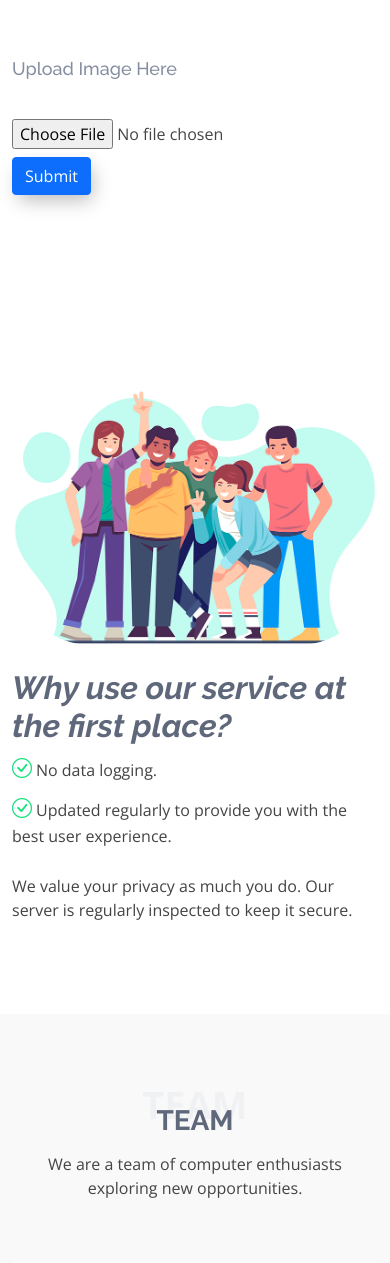
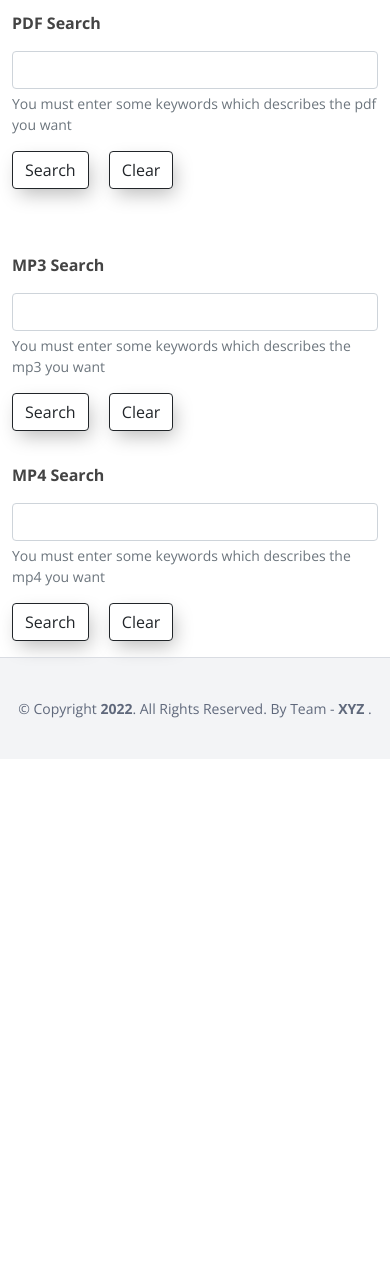
Before and after one commit to soham4abc/HackIndia-XYZ, a PHP site: page /custom-search.php in a window 390 px wide. Shown: the part 335-1598 px from the top of the page. After the commit the page ends 1053 px from the top, so only its background shows below. Run offline with PHP 8.4, Linux system fonts and the light colour scheme; some libraries are stand-ins or nearby versions.

Commit message:
Custom search page ready

```diff
--- a/Frontend/custom-search.php
+++ b/Frontend/custom-search.php
@@ -24,202 +24,164 @@
 
   <!-- Template Main CSS File -->
   <link href="assets/css/style.css" rel="stylesheet">
+  <!-- Tailwind CSS -->
+  <script src="https://cdn.tailwindcss.com"></script>
 
 </head>
 
 <body>
 
-  <!-- ======= Header ======= -->
-  <header id="header" class="fixed-top">
-    <div class="container d-flex align-items-center justify-content-between">
-      <a href="#hero" class="logo"><img src="PicsArt_12-11-06.58.40.jpg" alt="logo" class="img-fluid"></a>
+<nav class="bg-gray-800">
+  <div class="max-w-7xl mx-auto px-2 sm:px-6 lg:px-8">
+    <div class="relative flex items-center justify-between h-16">
+      <div class="absolute inset-y-0 left-0 flex items-center sm:hidden">
+        <!-- Mobile menu button-->
+        <button type="button" class="inline-flex items-center justify-center p-2 rounded-md text-gray-400 hover:text-white hover:bg-gray-700 focus:outline-none focus:ring-2 focus:ring-inset focus:ring-white" aria-controls="mobile-menu" aria-expanded="false">
+          <span class="sr-only">Open main menu</span>
+          <!--
+            Icon when menu is closed.
 
-      <nav id="navbar" class="navbar">
-        <ul>
-          <li><a class="nav-link scrollto active" href="#hero">Home</a></li>
-          <li><a class="nav-link scrollto" href="#about">About</a></li>
-          <li><a class="nav-link scrollto" href="#team">Team</a></li>
-          <li><a class="nav-link scrollto" href="#contact">Contact</a></li>
-        </ul>
-        <i class="bi bi-list mobile-nav-toggle"></i>
-      </nav><!-- .navbar -->
+            Heroicon name: outline/menu
 
-    </div>
-  </header><!-- End Header -->
+            Menu open: "hidden", Menu closed: "block"
+          -->
+          <svg class="block h-6 w-6" xmlns="http://www.w3.org/2000/svg" fill="none" viewBox="0 0 24 24" stroke="currentColor" aria-hidden="true">
+            <path stroke-linecap="round" stroke-linejoin="round" stroke-width="2" d="M4 6h16M4 12h16M4 18h16" />
+          </svg>
+          <!--
+            Icon when menu is open.
 
-  <!-- ======= Hero Section ======= -->
-  <section id="hero" class="d-flex align-items-center">
+            Heroicon name: outline/x
 
-    <div class="container">
-      <div class="row">
-        <div class="col-lg-6 pt-5 pt-lg-0 order-2 order-lg-1 d-flex flex-column justify-content-center">
-          <form id="Submit" action="#" method="POST" class="formSegments">
-          <div class="form-group mb-2">
-            <label for="UnprocessedImage"><h2>Upload Image Here</h2></label>
+            Menu open: "block", Menu closed: "hidden"
+          -->
+          <svg class="hidden h-6 w-6" xmlns="http://www.w3.org/2000/svg" fill="none" viewBox="0 0 24 24" stroke="currentColor" aria-hidden="true">
+            <path stroke-linecap="round" stroke-linejoin="round" stroke-width="2" d="M6 18L18 6M6 6l12 12" />
+          </svg>
+        </button>
+      </div>
+      <div class="flex-1 flex items-center justify-center sm:items-stretch sm:justify-start">
+        <div class="flex-shrink-0 flex items-center">
+          <img class="hidden lg:block h-8 w-auto" src="./OCR icon.png" alt="Workflow">
+        </div>
+        <div class="hidden sm:block sm:ml-6">
+          <div class="flex space-x-4">
+            <!-- Current: "bg-gray-900 text-white", Default: "text-gray-300 hover:bg-gray-700 hover:text-white" -->
+            <a href="./index.php" class=" text-gray-300 px-3 py-2 rounded-md text-sm font-medium" >Home</a>
+
+            <a href="./ocr.php" class="text-gray-300 hover:bg-gray-700 hover:text-white px-3 py-2 rounded-md text-sm font-medium">OCR</a>
+
+            <a href="#" class="text-gray-300 hover:bg-gray-700 hover:text-white px-3 py-2 rounded-md text-sm font-medium">Notes</a>
+
+            <a href="./custom-search.php" class=" bg-gray-900 text-white hover:bg-gray-700 hover:text-white px-3 py-2 rounded-md text-sm font-medium" aria-current="page">Custom Search</a>
           </div>
-          <div class="form-group mb-2">
-            <input type="file" class="form-control-file" id="UnprocessedImage">
-          </div>
-          <div class="form-group mb-2">
-            <button type="button" class="btn btn-primary" onclick = "functionmyfunction()" id="btnSubmit" value="Submit">Submit</button>
-          </div>
-        </form>
-        </div>
-        <div class="col-lg-6 order-1 order-lg-2 hero-img">
-          <img src="istockphoto-1289388658-612x612-removebg-preview.png" class="img-fluid animated" alt="">
         </div>
       </div>
     </div>
+  </div>
 
-  </section><!-- End Hero -->
+  <!-- Mobile menu, show/hide based on menu state. -->
+  <div class="sm:hidden" id="mobile-menu">
+    <div class="px-2 pt-2 pb-3 space-y-1">
+      <!-- Current: "bg-gray-900 text-white", Default: "text-gray-300 hover:bg-gray-700 hover:text-white" -->
+      <a href="./index.php" class="text-gray-300 block px-3 py-2 rounded-md text-base font-medium" >Home</a>
+
+      <a href="./ocr.php" class="text-gray-300 hover:bg-gray-700 hover:text-white block px-3 py-2 rounded-md text-base font-medium">OCR</a>
+
+      <a href="#" class="text-gray-300 hover:bg-gray-700 hover:text-white block px-3 py-2 rounded-md text-base font-medium">Notes</a>
+
+      <a href="./custom-search.php" class="bg-gray-900 text-white hover:bg-gray-700 hover:text-white block px-3 py-2 rounded-md text-base font-medium" aria-current="page">Custom Search</a>
+    </div>
+  </div>
+</nav>
 
   <main id="main">
-
-
-    <!-- ======= About Section ======= -->
-    <section id="about" class="about">
+    <div class="container custom-search-box">
+      <h1>Optimised Google search, get only what you want!</h1>
+        <label for="inputPassword5" class="form-label my-3">
+          <strong>PDF Search</strong>
+        </label>
+        <input
+          id="search_pdf"
+          type="text"
+          class="form-control"
+          aria-describedby="passwordHelpBlock"
+        />
+        <div id="passwordHelpBlock" class="form-text">
+          You must enter some keywords which describes the pdf you want
+        </div>
+        <button
+          type="submit"
+          class="btn btn-outline-dark my-3"
+          onclick="pdfsearch()"
+        >
+          Search
+        </button>
+        <button
+          type="submit"
+          class="btn btn-outline-dark my-3 mx-3"
+          onclick="pdfclear()"
+        >
+          Clear
+        </button>
+      </div>
       <div class="container">
-
-        <div class="row">
-          <div class="col-lg-6">
-            <img src="assets/img/about.png" class="img-fluid" alt="">
-          </div>
-          <div class="col-lg-6 pt-4 pt-lg-0 content">
-            <h3><p class="fst-italic">Why use our service at the first place?</p></h3>
-            <ul>
-              <li><i class="bi bi-check-circle"></i>No data logging. </li>
-              <li><i class="bi bi-check-circle"></i>Updated regularly to provide you with the best user experience. </li>
-            </ul>
-            <p>
-              We value your privacy as much you do. Our server is regularly inspected to keep it secure.
-            </p>
-          </div>
+        <label for="inputPassword5" class="form-label my-3">
+          <strong>MP3 Search</strong>
+        </label>
+        <input
+          id="search_mp3"
+          type="text"
+          class="form-control"
+          aria-describedby="passwordHelpBlock"
+        />
+        <div id="passwordHelpBlock" class="form-text">
+          You must enter some keywords which describes the mp3 you want
         </div>
-
+        <button
+          type="submit"
+          class="btn btn-outline-dark my-3"
+          id="mp3_search"
+          onclick="mp3search()"
+        >
+          Search
+        </button>
+        <button
+          type="submit"
+          class="btn btn-outline-dark my-3 mx-3"
+          onclick="mp3clear()"
+        >
+          Clear
+        </button>
       </div>
-    </section><!-- End About Section -->
-
-
-
-     <!-- ======= Team Section ======= -->
-<section id="team" class="team section-bg">
-    <div class="container">
-
-      <div class="section-title">
-        <span>Team</span>
-        <h2>Team</h2>
-        <p>We are a team of computer enthusiasts exploring new opportunities.</p>
+      <div class="container">
+        <label for="inputPassword5" class="form-label my-3">
+          <strong>MP4 Search</strong>
+        </label>
+        <input
+          id="search_mp4"
+          type="text"
+          class="form-control"
+        />
+        <div id="passwordHelpBlock" class="form-text">
+          You must enter some keywords which describes the mp4 you want
+        </div>
+        <button
+          type="submit"
+          class="btn btn-outline-dark my-3"
+          id="mp4_search"
+          onclick="mp4search()"
+        >
+          Search
+        </button>
+        <button
+          type="submit"
+          class="btn btn-outline-dark my-3 mx-3"
+          onclick="mp4clear()"
+        >
+          Clear
+        </button>
       </div>
-
-      <div class="row">
-        <div class="col-lg-4 col-md-6 d-flex align-items-stretch">
-          <div class="member">
-            <img src="IMG-20210928-WA0007.jpg" alt="Soham Banerjee">
-            <h4>Soham Banerjee</h4>
-            <span>Backend Developer</span>
-            <p>A not so average coder trying to explore oppurtunities.</p>
-            <div class="social">
-              <a target="_blank" href="https://www.instagram.com/debugginglife_02"><i class="bi bi-instagram"></i></a>
-              <a target="_blank" href="https://www.linkedin.com/in/soham-banerjee-6091831b3/"><i class="bi bi-linkedin"></i></a>
-            </div>
-          </div>
-        </div>
-
-        <div class="col-lg-4 col-md-6 d-flex align-items-stretch">
-          <div class="member">
-            <img src="IMG20191028160454.jpg" alt="Subhadip Dutta">
-            <h4>Subhadip Dutta</h4>
-            <span>Frontend Developer</span>
-            <p>An aspiring coder looking forward to learn new things.</p>
-            <div class="social">
-              <a target="_blank" href="https://www.instagram.com/lol_sudu"><i class="bi bi-instagram"></i></a>
-              <a target="_blank" href="https://www.linkedin.com/in/subhadip-dutta-32b7551b4/"><i class="bi bi-linkedin"></i></a>
-            </div>
-          </div>
-        </div>
-
-        <div class="col-lg-4 col-md-6 d-flex align-items-stretch">
-          <div class="member">
-            <img src="ssir.jpeg" alt="Sumon Sen">
-            <h4>Sumon Sen</h4>
-            <span>Guide &amp; Server maintainance </span>
-            <p>An experienced coder who guided his sudents with all that they needed.</p>
-            <div class="social">
-              <a target="_blank" href="https://www.instagram.com/im_sumon"><i class="bi bi-instagram"></i></a>
-              <a target="_blank" href="https://www.linkedin.com/in/sumonsenind/"><i class="bi bi-linkedin"></i></a>
-            </div>
-          </div>
-        </div>
-
-      </div>
-
-    </div>
-  </section><!-- End Team Section -->
-
-
-    <!-- ======= Contact Section ======= -->
-    <section id="contact" class="contact">
-      <div class="container">
-
-        <div class="section-title">
-          <span>Contact</span>
-          <h2>Contact</h2>
-          <p></p>
-        </div>
-
-        <div class="row">
-
-          <div class="col-lg-5 d-flex align-items-stretch">
-            <div class="info">
-              <div class="address">
-                <i class="bi bi-geo-alt"></i>
-                <h4>Location:</h4>
-                <p>Kolkata, India</p>
-              </div>
-
-              <div class="email">
-                <i class="bi bi-envelope"></i>
-                <h4>Email:</h4>
-                <p>csenthusiasts@gmail.com</p>
-              </div>
-
-            </div>
-
-          </div>
-
-          <div class="col-lg-7 mt-5 mt-lg-0 d-flex align-items-stretch">
-            <form action="forms/contact.php" method="post" role="form" class="php-email-form">
-              <div class="row">
-                <div class="form-group col-md-6">
-                  <label for="name">Your Name</label>
-                  <input type="text" name="name" class="form-control" id="name" required>
-                </div>
-                <div class="form-group col-md-6 mt-3 mt-md-0">
-                  <label for="name">Your Email</label>
-                  <input type="email" class="form-control" name="email" id="email" required>
-                </div>
-              </div>
-              <div class="form-group mt-3">
-                <label for="name">Subject</label>
-                <input type="text" class="form-control" name="subject" id="subject" required>
-              </div>
-              <div class="form-group mt-3">
-                <label for="name">Message</label>
-                <textarea class="form-control" name="message" rows="10" required></textarea>
-              </div>
-              <div class="my-3">
-                <div class="loading">Loading</div>
-                <div class="error-message"></div>
-                <div class="sent-message">Your message has been sent. Thank you!</div>
-              </div>
-              <div class="text-center"><button type="submit">Send Message</button></div>
-            </form>
-          </div>
-
-        </div>
-
-      </div>
-    </section><!-- End Contact Section -->
 
   </main><!-- End #main -->
 
@@ -228,7 +190,7 @@
 
     <div class="container footer-bottom clearfix">
       <div class="copyright">
-        &copy; Copyright <strong><span>2021</span></strong>. All Rights Reserved
+        &copy; Copyright <strong><span>2022</span></strong>. All Rights Reserved. By Team -<strong> XYZ </strong>.
       </div>
     </div>
   </footer><!-- End Footer -->
@@ -250,6 +212,48 @@
   <script src="assets/js/main.js"></script>
   <script src="assets/js/custom.js"></script>
 
+  <!-- Custom Functions -->
+  <script>
+    function pdfsearch(){
+      // console.log("PDF Search working");
+      var pdf_text = document.getElementById("search_pdf").value;
+      var new_pdf_text = pdf_text + " filetype:pdf";
+      // console.log(new_pdf_text);
+      let sertxt = "https://www.google.com/search?q=";
+      let text = sertxt + new_pdf_text;
+      window.open(text, "_blank")
+
+    }
+    function mp3search(){
+      // console.log("MP3 Search working");
+      var mp3_text = document.getElementById("search_mp3").value;
+      var new_mp3_text = mp3_text + " filetype:mp3";
+      // console.log(new_mp3_text);
+      let sertxt = "https://www.google.com/search?q=";
+      let text = sertxt + new_mp3_text;
+      window.open(text, "_blank")
+
+    }
+    function mp4search(){
+      // console.log("MP4 Search working");
+      var mp4_text = document.getElementById("search_mp4").value;
+      var new_mp4_text = mp4_text + " filetype:mp4";
+      // console.log(new_mp4_text);
+      let sertxt = "https://www.google.com/search?q=";
+      let text = sertxt + new_mp4_text;
+      window.open(text, "_blank")
+    }
+    function pdfclear(){
+      document.getElementById("search_pdf").value = "";
+    }
+    function mp3clear(){
+      document.getElementById("search_mp3").value = "";
+    }
+    function mp4clear(){
+      document.getElementById("search_mp4").value = "";
+    }
+  </script>
+
 </body>
 
 </html>
```
